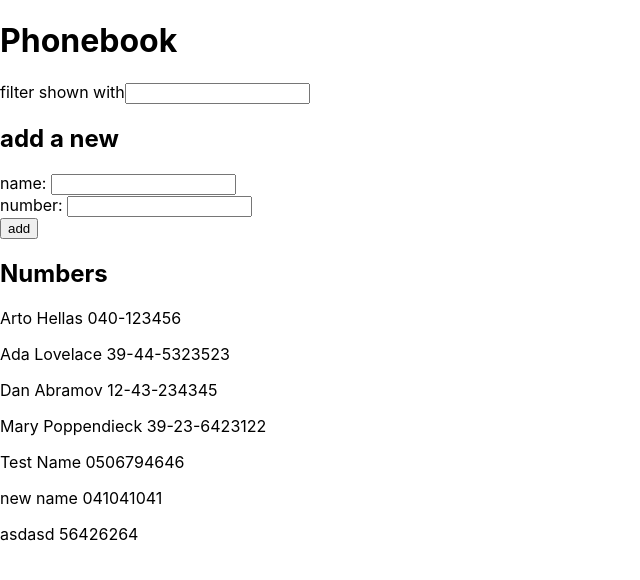
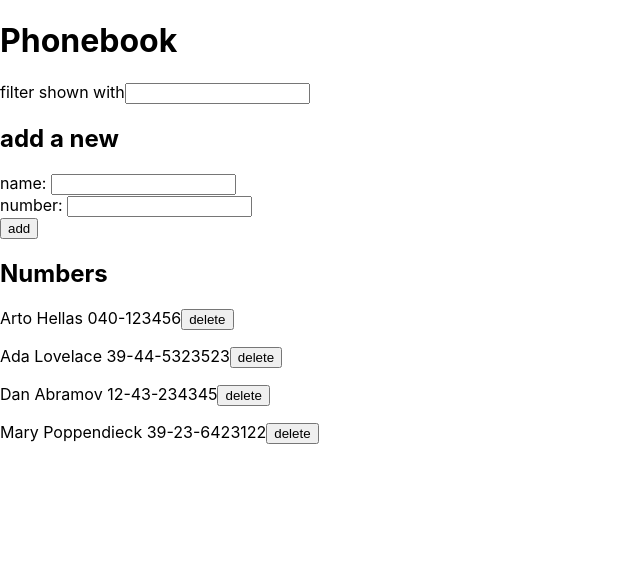
Before and after one commit to lapptomi/Fullstack-Open-2020, a React (Create React App) app in the folder Osa2/puhelinluettelo/: page / in a window 1280 px wide. Shown: the top 580 px of the page, without its empty margins (0-640 px from the left). Built offline with nearby package versions, Linux system fonts and the light colour scheme; data requests are answered from the project's data file.

Commit message:
Osa2 - tehtävä 2.17 tehty

```diff
--- a/Osa2/puhelinluettelo/db.json
+++ b/Osa2/puhelinluettelo/db.json
@@ -19,21 +19,6 @@
       "name": "Mary Poppendieck",
       "number": "39-23-6423122",
       "id": 4
-    },
-    {
-      "name": "Test Name",
-      "number": "0506794646",
-      "id": 5
-    },
-    {
-      "name": "new name",
-      "number": "041041041",
-      "id": 6
-    },
-    {
-      "name": "asdasd",
-      "number": "56426264",
-      "id": 7
     }
   ]
 }
--- a/Osa2/puhelinluettelo/src/App.js
+++ b/Osa2/puhelinluettelo/src/App.js
@@ -51,9 +51,18 @@ const App = () => {
     }
   }
 
+  const deletePerson = (id) => {
+    personService
+      .remove(id)
+      .then(() => {
+        setPersons(persons.filter(p => p.id !== id))
+      })
+  }
+
   const filteredPersons = persons.filter(person => {
    return person.name.toLowerCase().includes(nameFilter.toLowerCase())
   })
+
 
   return (
     <div>
@@ -71,7 +80,10 @@ const App = () => {
           handleNumberChange={handleNumberChange}
         />
       <h2>Numbers</h2>
-      <Persons filteredPersons={filteredPersons} />
+      <Persons
+        filteredPersons={filteredPersons}
+        handleDeletion={deletePerson}
+      />
     </div>
   )
 
--- a/Osa2/puhelinluettelo/src/components/Person.js
+++ b/Osa2/puhelinluettelo/src/components/Person.js
@@ -1,7 +1,20 @@
 import React from 'react'
 
-const Person = ({person}) => {
-  return <p>{person.name} {person.number}</p>
+const Person = ({person, handleDeletion}) => {
+  const confirmDeletion = () => {
+    if (window.confirm(`Delete ${person.name}?`)) {
+      handleDeletion(person.id)
+    }
+  }
+
+  return (
+    <p>
+      {person.name} {person.number}
+      <button onClick={() => confirmDeletion()}>
+        delete
+      </button>
+    </p>
+  )
 }
 
 export default Person
--- a/Osa2/puhelinluettelo/src/components/Persons.js
+++ b/Osa2/puhelinluettelo/src/components/Persons.js
@@ -1,11 +1,15 @@
 import React from 'react'
 import Person from './Person'
 
-const Persons = ({filteredPersons}) => {
+const Persons = ({filteredPersons, handleDeletion}) => {
   return (
     <>
     {filteredPersons.map((person, i) =>
-      <Person person={person} key={i} />
+      <Person
+        person={person}
+        handleDeletion={handleDeletion}
+        key={i}
+      />
     )}
     </>
   )
--- a/Osa2/puhelinluettelo/src/services/persons.js
+++ b/Osa2/puhelinluettelo/src/services/persons.js
@@ -14,8 +14,13 @@ const update = (id, personObect) => {
   return axios.put(`${baseUrl}/${id}`, personObect)
 }
 
+const remove = (id) => {
+  return axios.delete(`${baseUrl}/${id}`)
+}
+
 export default {
   getAll: getAll,
   create: create,
-  update: update
+  update: update,
+  remove: remove
 }
```
